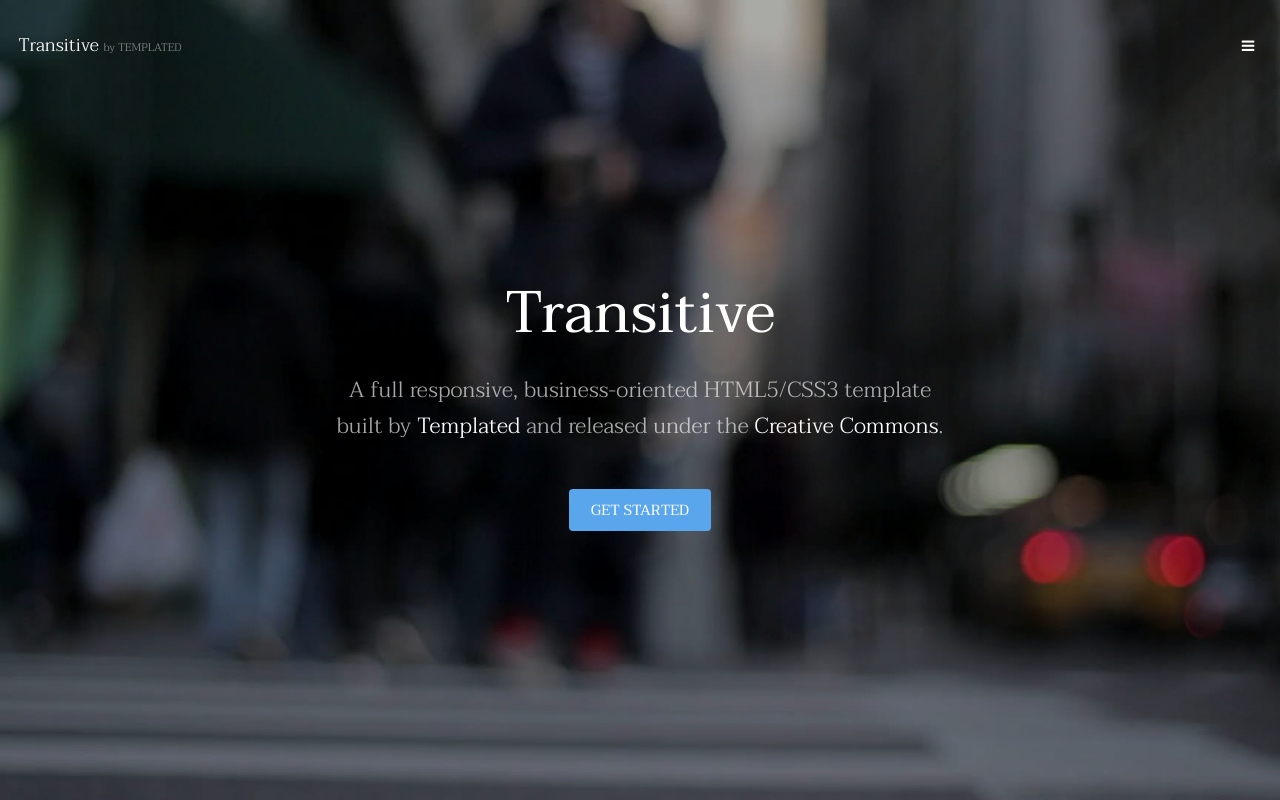
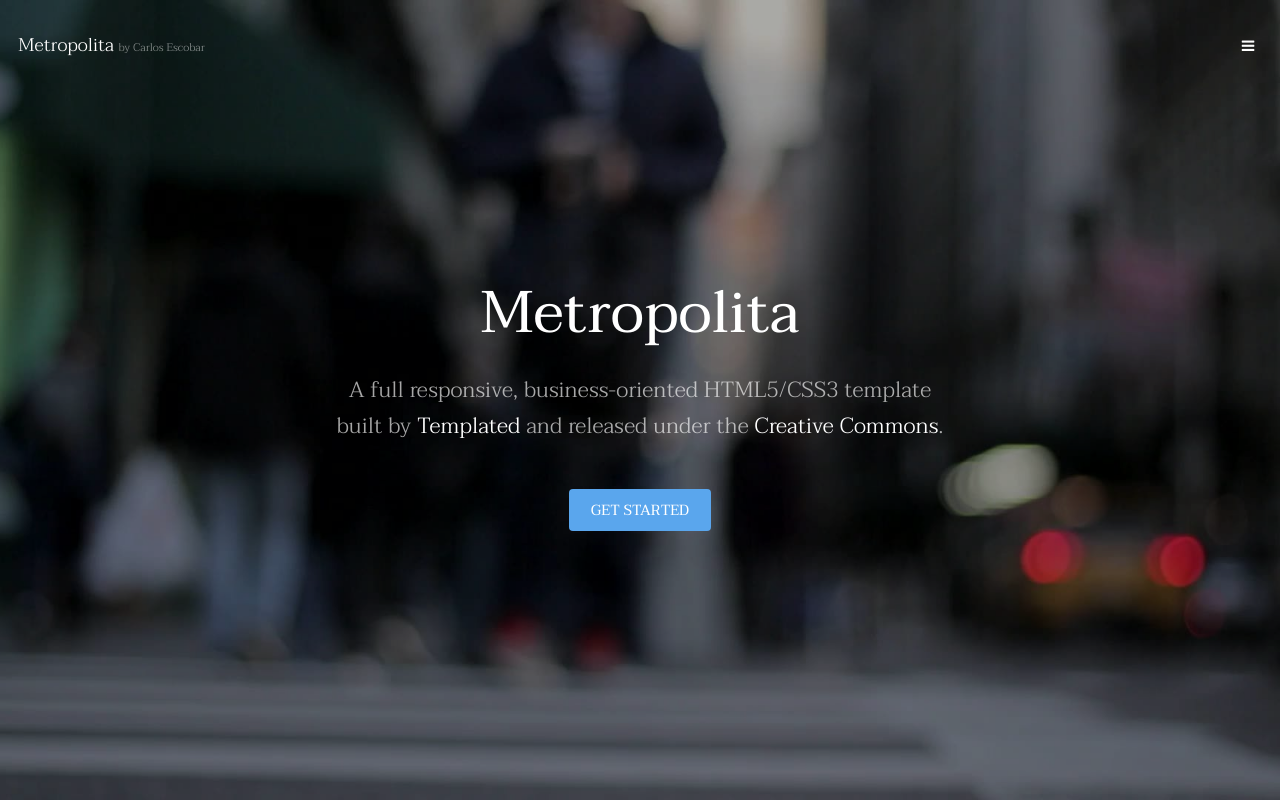
Before and after one commit to carescari/04_REP_METROPOLITA, a plain HTML site: page index.html in a window 1280 px wide. Shown: the top 800 px of the page. Drawn offline with Linux system fonts and the light colour scheme.

Commit message:
cambios en la portada por CARLOS

```diff
--- a/index.html
+++ b/index.html
@@ -6,7 +6,7 @@
 -->
 <html>
 	<head>
-		<title>Transitive by TEMPLATED</title>
+		<title>Metropolita by Carlos Escobar</title>
 		<meta charset="utf-8" />
 		<meta name="viewport" content="width=device-width, initial-scale=1" />
 		<link rel="stylesheet" href="assets/css/main.css" />
@@ -15,7 +15,7 @@
 
 		<!-- Header -->
 			<header id="header" class="alt">
-				<div class="logo"><a href="index.html">Transitive <span>by TEMPLATED</span></a></div>
+				<div class="logo"><a href="index.html">Metropolita <span>by Carlos Escobar</span></a></div>
 				<a href="#menu" class="toggle"><span>Menu</span></a>
 			</header>
 
@@ -36,7 +36,7 @@
 		-->
 			<section id="banner" data-video="images/banner">
 				<div class="inner">
-					<h1>Transitive</h1>
+					<h1>Metropolita</h1>
 					<p>A full responsive, business-oriented HTML5/CSS3 template<br />
 					built by <a href="https://templated.co/">Templated</a> and released under the <a href="https://templated.co/license">Creative Commons</a>.</p>
 					<a href="#one" class="button special scrolly">Get Started</a>
```
